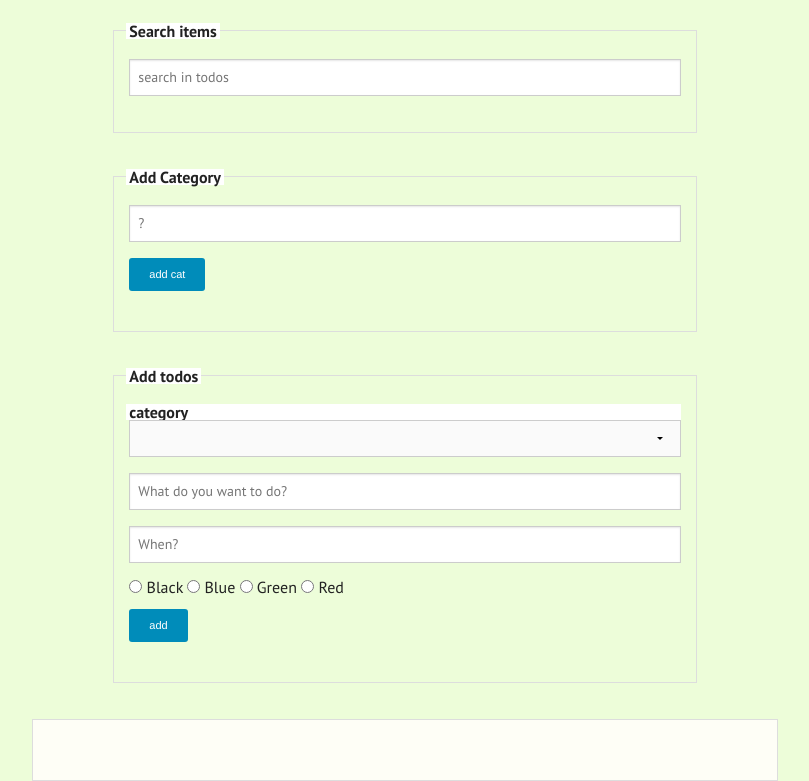
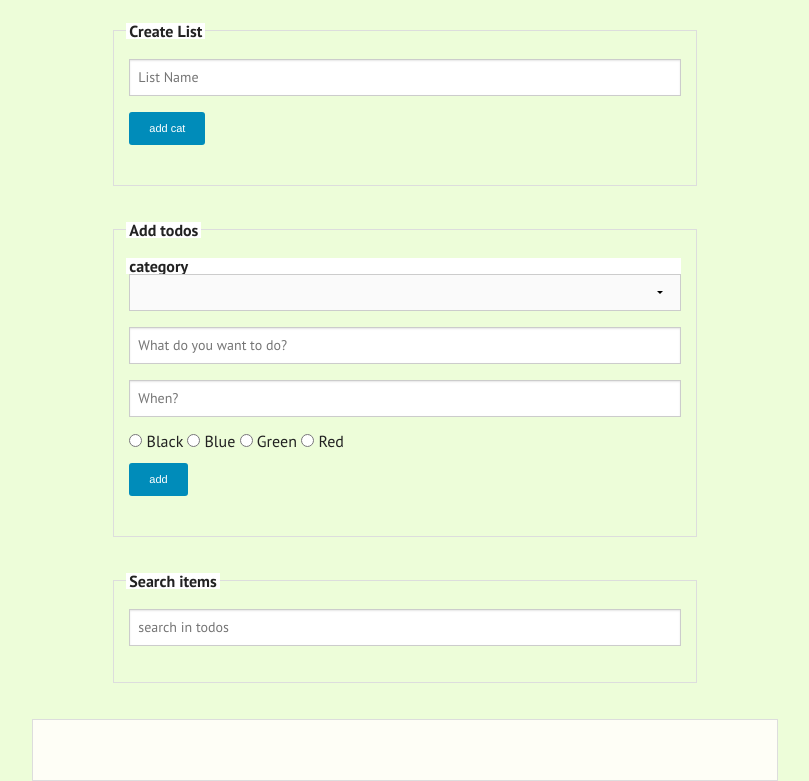
Before and after one commit to dariubs/todoair, a plain HTML site: page index.html in a window 1280 px wide. Shown: the part 68-849 px from the top of the page, without its empty margins (235-1044 px from the left). Drawn offline with Linux system fonts and the light colour scheme.

Commit message:
some changes in design & make lists editable!!

```diff
--- a/index.html
+++ b/index.html
@@ -30,24 +30,14 @@
 	<main ng-controller="MainController" >
 
 
-		<!--search section-->
-		<section class="row">
-				<fieldset class="large-7 medium-7 large-centered medium-centered columns">
-					<legend>Search items</legend>
-					<section>
-						<input type="text" ng-model="search" placeholder="search in todos">
-					</section>
-				</fieldset>
-		</section>
-
 
 		<!--Cat section-->
 		<section class="row">
 
 		<form ng-submit="addCat()">
 			<fieldset class="large-7 medium-7 large-centered medium-centered columns">
-    			<legend id="todoInput">Add Category</legend>
-      				<input  type="text"  ng-model="catInput" required class="large-3 columns" placeholder="?">
+    			<legend id="todoInput">Create List</legend>
+      				<input  type="text"  ng-model="catInput" required class="large-3 columns" placeholder="List Name">
 					<input type="submit" value="add cat" class="tiny radius button centerdArea">
 
 
@@ -94,12 +84,23 @@
 
 
 
+		<!--search section-->
+		<section class="row">
+				<fieldset class="large-7 medium-7 large-centered medium-centered columns">
+					<legend>Search items</legend>
+					<section>
+						<input type="text" ng-model="search" placeholder="search in todos">
+					</section>
+				</fieldset>
+		</section>
+
+
 		<!--list section-->
 		<section>
 
 			<fieldset class="large-7 medium-7 large-centered medium-centered columns todoBack">
 				<ul ui-sortable>
-					<li ng-repeat="item in list track by $index | filter:search" class="items" draggable="true" >
+					<li contenteditable="true" ng-repeat="item in list track by $index | filter:search" class="items" draggable="true" >
 						<input type="checkbox" ng-model="item.done">
 						<span class="is-{{item.done}} color-{{item.color}}">{{item.todo}} <span class="at">@</span> {{item.time}}  in {{item.cat}}</span>
 						<button ng-click="removeTodo($index)" class="tiny radius button centerdArea">X</button>
```
